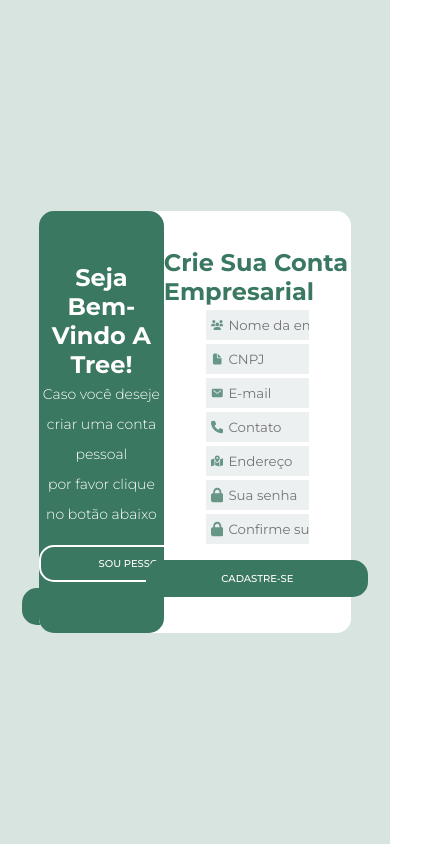
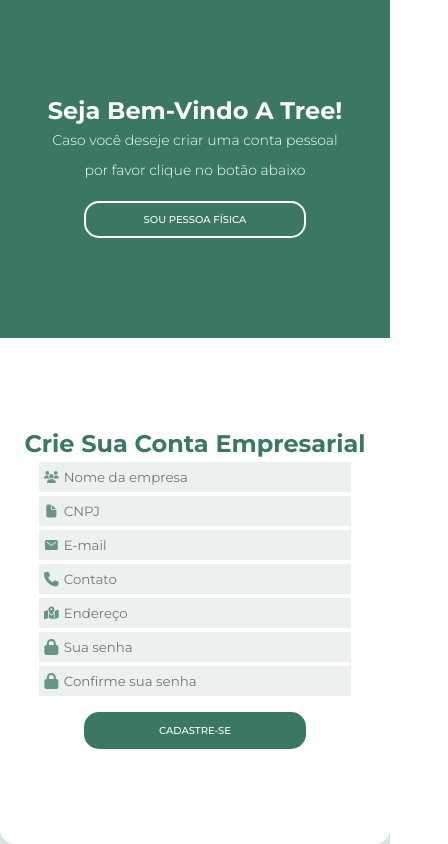
Before and after one commit to RicardoCarvalhoGit/Tree, a React (Create React App) app in the folder tree-code/: page / in a window 390 px wide. Shown: the whole page, 448 px wide, since content can reach past the window. Built offline with nearby package versions, Linux system fonts and the light colour scheme.

Commit message:
adicionado responsividade mobile para deixar site verticalizado

```diff
--- a/tree-code/src/components/pages/SignInComponent.module.css
+++ b/tree-code/src/components/pages/SignInComponent.module.css
@@ -346,3 +346,158 @@
         width: 40%;
     }
 }
+
+@media screen and (max-width: 925px) {
+    .content {
+        width: 100%;
+        height: 100%;
+    }
+
+    .content::before {
+        width: 100%;
+        height: 40%;
+        top: 0;
+        border-radius: 0;
+    }
+
+    .first_content, .second_content {
+        flex-direction: column;
+        justify-content: space-around;
+    }
+
+    .cpf_sign_in_js .content::before {
+        top: 60%;
+        left: 0;
+        border-radius: 0;
+    }
+
+    .first_column, .second_column {
+        width: 100%;
+    }
+
+    .form {
+        width: 80%;
+    }
+
+    @keyframes deslocamentoEsq {
+
+        0% {
+            top: 0;
+            opacity: 1;
+            z-index: 12;
+        }
+
+        25% {
+            top: -27,5px;
+            opacity: .75;
+            z-index: 12;
+        }
+
+        50% {
+            top: -55px;
+            opacity: .5;
+            z-index: 12;
+        }
+
+        75% {
+            top: -82,5px;
+            opacity: .25;
+            z-index: 12;
+        }
+
+        100% {
+            top: -110px;
+            opacity: 0;
+            z-index: -1;
+        }
+    }
+
+    @keyframes deslocamentoDir {
+
+        0% {
+            top: -110px;
+            opacity: 1;
+            z-index: 12;
+        }
+
+        25% {
+            top: -82.5px;
+            opacity: .75;
+            z-index: 12;
+        }
+
+        50% {
+            top: -55px;
+            opacity: .5;
+            z-index: 12;
+        }
+
+        75% {
+            top: -27.5px;
+            opacity: .25;
+            z-index: 12;
+        }
+
+        100% {
+            top: 0x;
+            opacity: 0;
+            z-index: -1;
+        }
+    }
+
+    @keyframes slideIn {
+
+        0% {
+            top: 0;
+            height: 40%;
+        }
+
+        25% {
+            top: 15%;
+            height: 50%;
+        }
+
+        50% {
+            top: 30%;
+            height: 60%;
+        }
+
+        75% {
+            top: 45%;
+            height: 50%;
+        }
+
+        100% {
+            top: 60%;
+            height: 40%;
+        }
+    }
+
+    @keyframes slideOut {
+
+        0% {
+            top: 60%;
+            height: 40%;
+        }
+
+        25% {
+            top: 45%;
+            height: 50%;
+        }
+
+        50% {
+            top: 30%;
+            height: 60%;
+        }
+
+        75% {
+            top: 15%;
+            height: 50%;
+        }
+
+        100% {
+            top: 0;
+            height: 40%;
+        }
+    }
+}
```
Also changed, not shown: tree-code/src/components/pages/signUpComponent.js (deleted).
